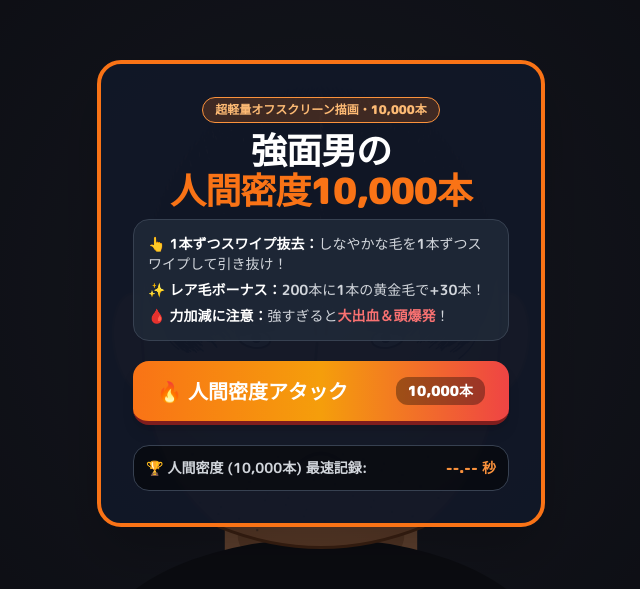
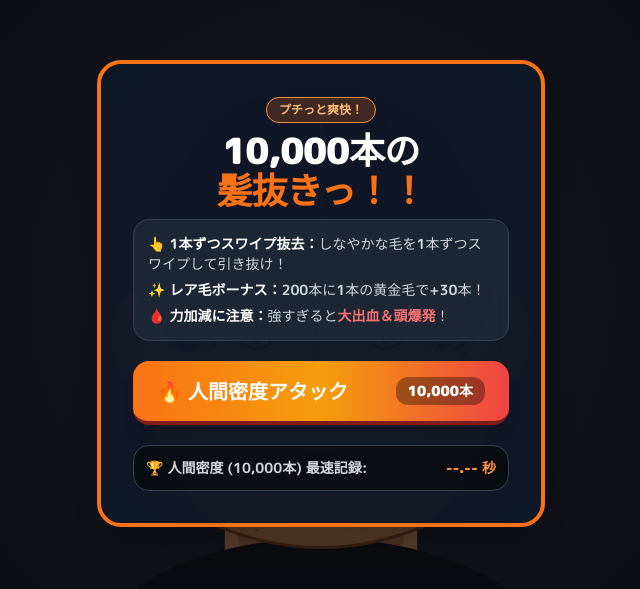
Before and after one commit to meese2288/Kaminuki, a plain HTML site: page index.html in a window 1280 px wide. Shown: the part 107-696 px from the top of the page, without its empty margins (319-959 px from the left). Drawn offline with nearby package versions, Linux system fonts and the light colour scheme.

Commit message:
Update index.html

```diff
--- a/index.html
+++ b/index.html
@@ -3,7 +3,7 @@
 <head>
     <meta charset="UTF-8">
     <meta name="viewport" content="width=device-width, initial-scale=1.0, maximum-scale=1.0, user-scalable=no">
-    <title>スポッ！と快感！人間密度10,000本 精密脱毛アタック</title>
+    <title>髪抜きっ! </title>
     <script src="https://cdn.tailwindcss.com"></script>
     <link href="https://fonts.googleapis.com/css2?family=M+PLUS+Rounded+1c:wght@700;900&display=swap" rel="stylesheet">
 
@@ -203,11 +203,11 @@
     <div id="titleScreen" class="absolute inset-0 bg-black/55 backdrop-blur-xs flex flex-col items-center justify-center p-4 z-30">
         <div class="bg-gray-900/95 border-4 border-orange-500 rounded-3xl p-6 sm:p-8 max-w-md w-full text-center shadow-2xl text-white">
             <div class="inline-block bg-orange-500/20 border border-orange-400 text-orange-300 font-black text-xs px-3 py-1 rounded-full mb-2">
-                超軽量オフスクリーン描画・10,000本
+                プチっと爽快！
             </div>
             <h1 class="text-2xl sm:text-4xl font-black tracking-tight mb-2 leading-tight">
-                強面男の<br>
-                <span class="text-orange-500">人間密度10,000本</span>
+                10,000本の<br>
+                <span class="text-orange-500">髪抜きっ！！</span>
             </h1>
             <div class="bg-gray-800/90 rounded-2xl p-3.5 mb-5 text-left text-xs sm:text-sm text-gray-300 space-y-1.5 border border-gray-700">
                 <p>👆 <strong class="text-white">1本ずつスワイプ抜去：</strong>しなやかな毛を1本ずつスワイプして引き抜け！</p>
```
